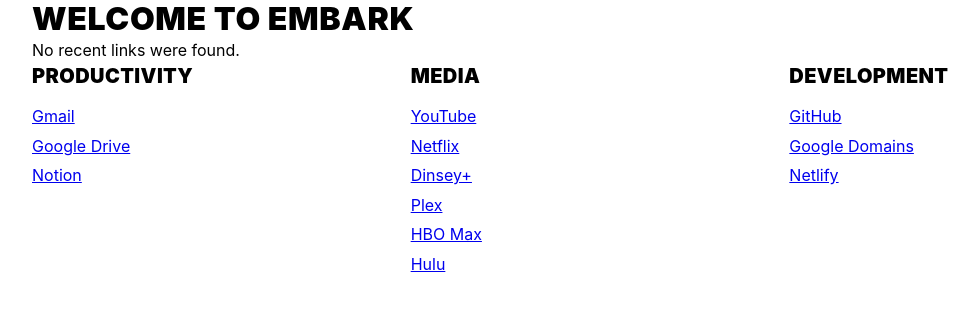
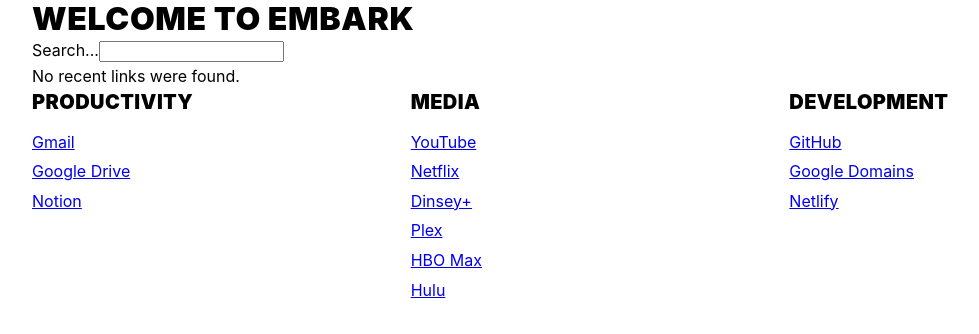
Before and after one commit to graysonlee123/embark, a Next.js app: page / in a window 1280 px wide. Shown: the top 334 px of the page, without its empty margins (64-1043 px from the left). Built offline with nearby package versions, Linux system fonts and the light colour scheme.

Commit message:
added simple search form

```diff
--- /dev/null
+++ b/src/components/search/index.js
@@ -0,0 +1,8 @@
+export default function Search() {
+  return (
+    <form method="GET" action="https://google.com/search">
+      <label for="search">Search...</label>
+      <input id="search" type="text" name="q" />
+    </form>
+  )
+}
--- a/src/pages/index.js
+++ b/src/pages/index.js
@@ -2,6 +2,7 @@
 import path from 'path'
 import Container from '/src/components/container'
 import Header from '/src/components/header'
+import Search from '/src/components/search'
 import Recents from '/src/components/recents'
 import Grid from '/src/components/grid'
 import Category from '/src/components/category'
@@ -12,6 +13,7 @@
   return (
     <Container>
       <Header />
+      <Search />
       <Recents />
       <Grid>
         {groups.map(({ name, items }) => (
```
